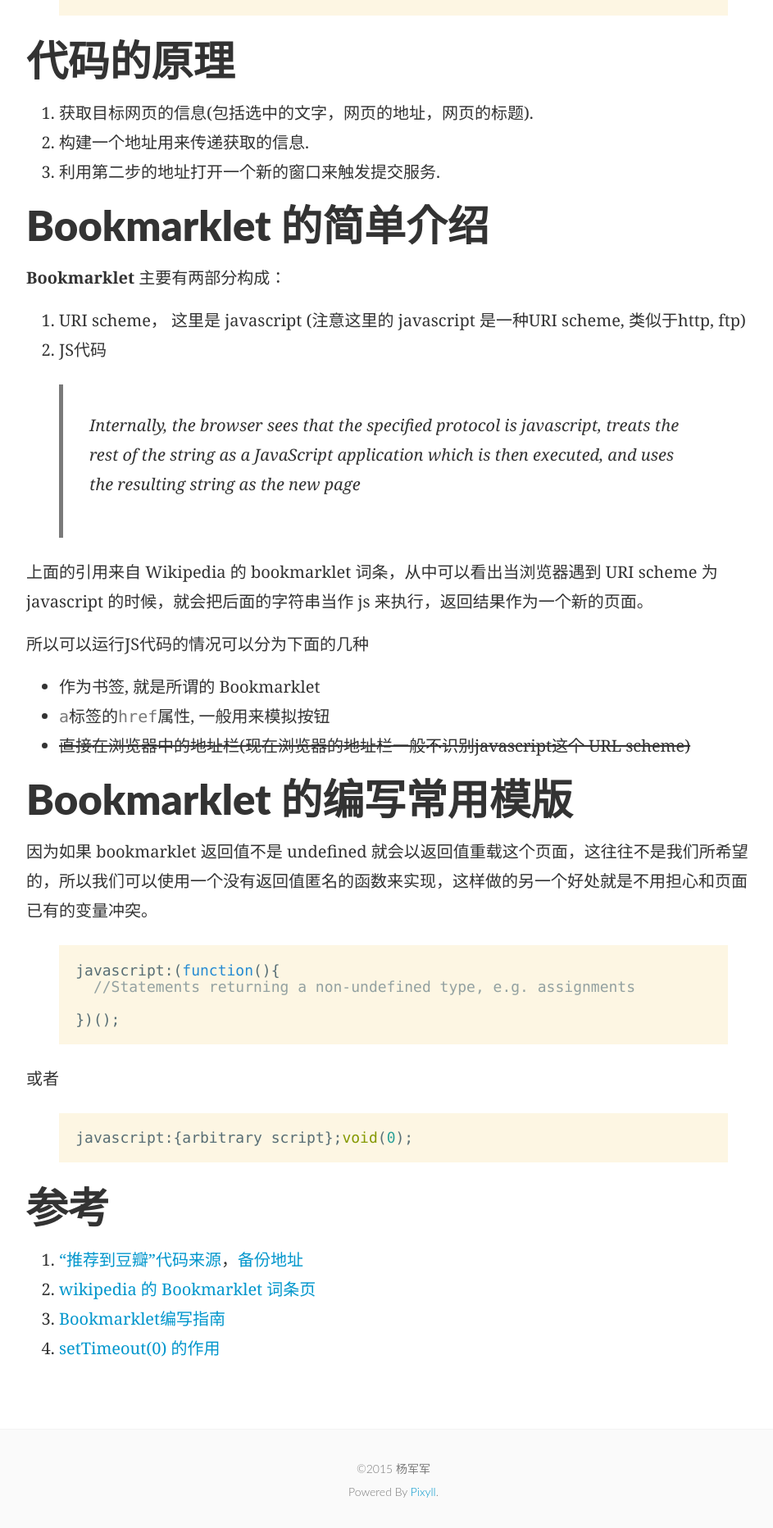
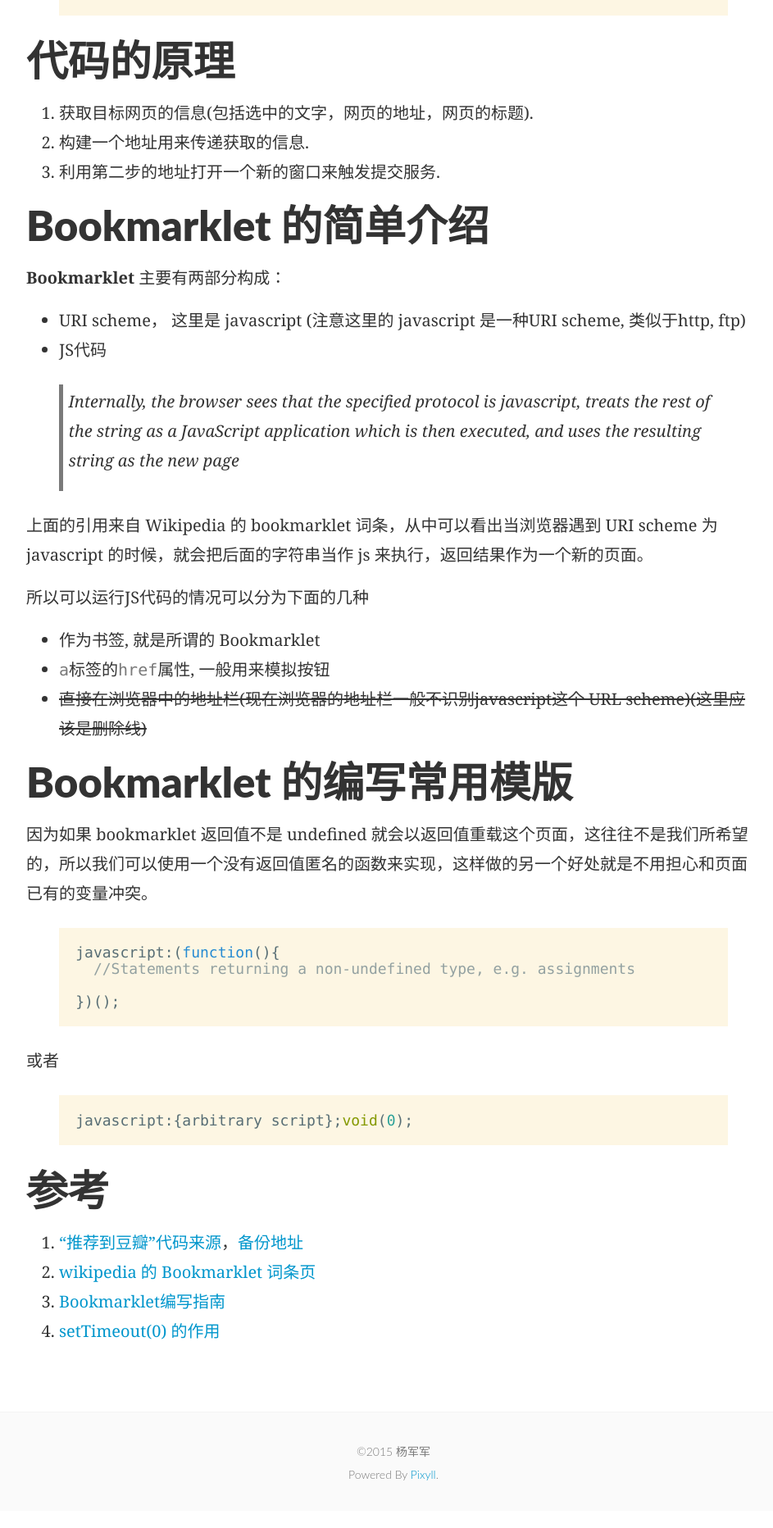
Before and after one commit to yangjunjun/yangjunjun.github.io, a Jekyll site: the page built from _posts/2015-05-15-analyze-the-douban-code.md, in a window 1280 px wide. Shown: the part 712-2576 px from the top of the page at 82% size, without its empty margins (160-1103 px from the left). Built offline with Jekyll 4.4.1, drawn with Linux system fonts in a browser that asks for light colours; some web fonts are replaced; comment, search, counter and statistics services are not loaded; after the commit the page ends 2555 px from its top, so only the background shows below that.

Commit message:
update the analyze-the-douban-code post

````diff
--- a/_posts/2015-05-15-analyze-the-douban-code.md
+++ b/_posts/2015-05-15-analyze-the-douban-code.md
@@ -42,7 +43,7 @@
 
 - 作为书签, 就是所谓的 Bookmarklet
 - ```a```标签的```href```属性, 一般用来模拟按钮
-- ~~直接在浏览器中的地址栏(现在浏览器的地址栏一般不识别javascript这个 URL scheme)~~
+- ~~直接在浏览器中的地址栏(现在浏览器的地址栏一般不识别javascript这个 URL scheme)(这里应该是删除线)~~
 
 ## Bookmarklet 的编写常用模版
 
--- a/_sass/_main.scss
+++ b/_sass/_main.scss
@@ -231,7 +231,8 @@
 }
 
 blockquote {
-  padding: 1.33em;
+  /*  padding: 1.33em; */
+  padding: 0.2rem 0.4rem;
   font-style: italic;
   border-left: 5px solid #7a7a7a;
 }
````
Also changed, not shown: other parts of _posts/2015-05-15-analyze-the-douban-code.md (+4 -3 lines).
